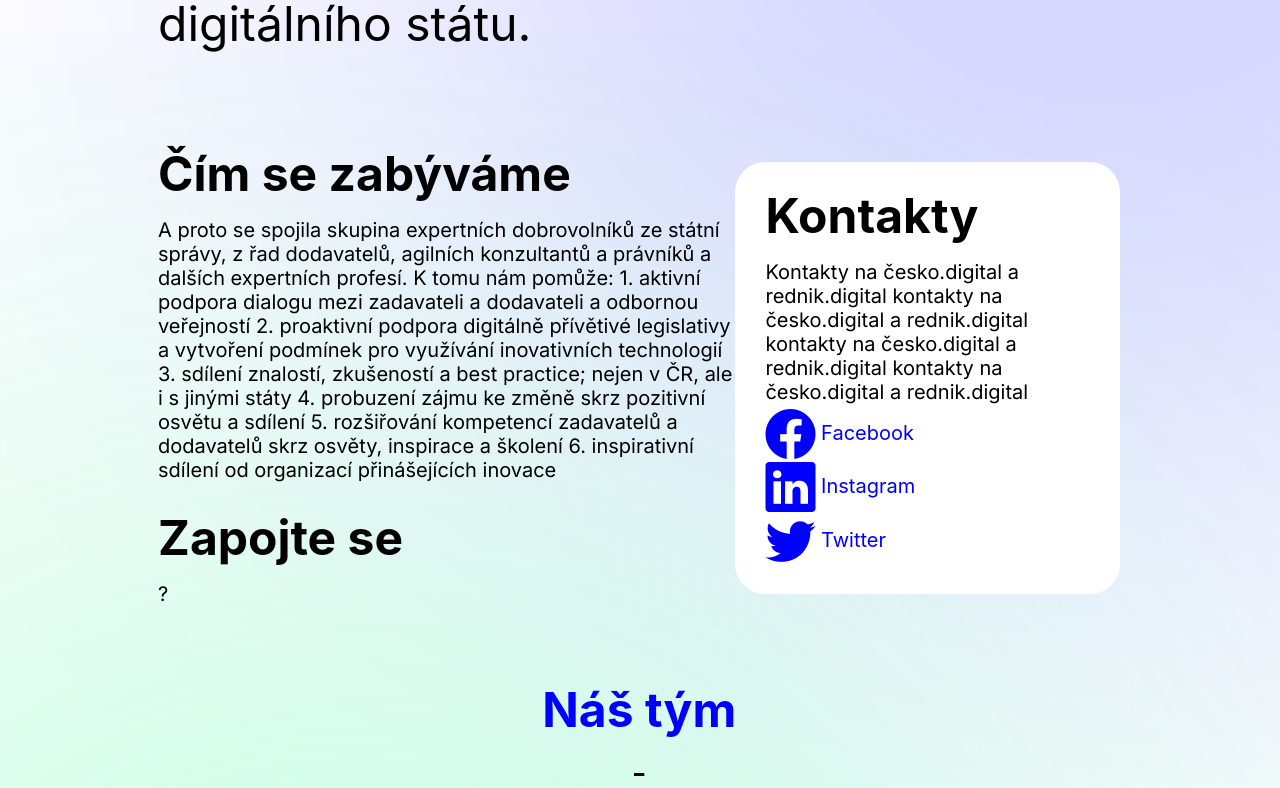
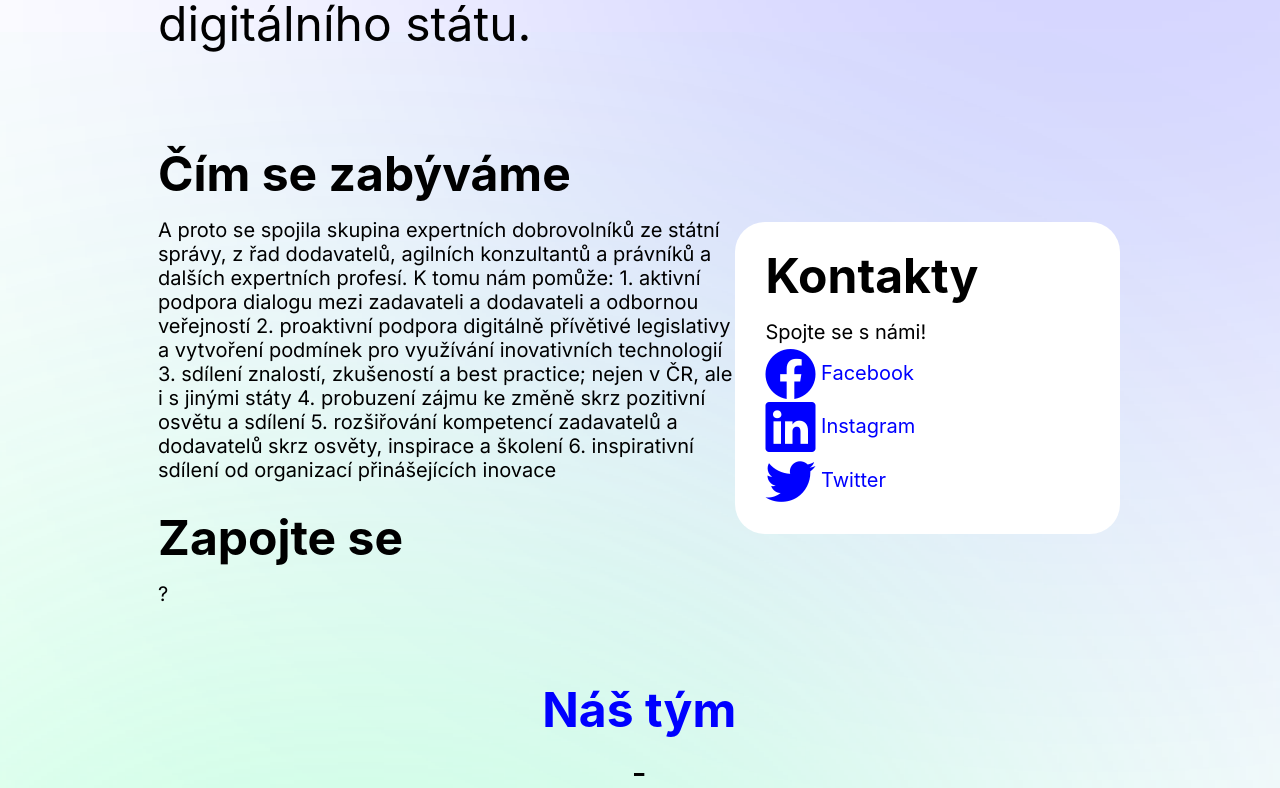
Before and after one commit to Bertik23/urednig.digital, a Jekyll site: the page built from about.markdown, in a window 1280 px wide and 900 px high, scrolled down 1766 px, cut to the strip 0-788 px from the top of the window. Built offline with Jekyll 4.4.1, drawn with Linux system fonts in a browser that asks for light colours; some web fonts are replaced; a script that is not in the unit is left out.

Commit message:
Update Pages “about”

```diff
--- a/about.markdown
+++ b/about.markdown
@@ -3,17 +3,15 @@
 layout: about
 contacts:
   - icon: <i class="bi bi-facebook"></i>
-    link: /
+    link: https://www.facebook.com/cesko.digital/
     name: Facebook
   - icon: <i class="bi bi-linkedin"></i>
-    link: /
+    link: https://www.instagram.com/cesko.digital/
     name: Instagram
   - icon: <i class="bi bi-twitter"></i>
-    link: /
+    link: https://twitter.com/CeskoDigital
     name: Twitter
-contactsText: Kontakty na česko.digital a rednik.digital kontakty na
-  česko.digital a rednik.digital kontakty na česko.digital a rednik.digital
-  kontakty na česko.digital a rednik.digital
+contactsText: Spojte se s námi!
 why: Věříme, že stát může poskytovat a rozvíjet své služby moderně v souladu se
   současnými technologickými trendy. Nezbytným předpokladem pro tento cíl je
   kultivace prostředí zadávání veřejných IT zakázek. Je třeba posunout uvažování
```
